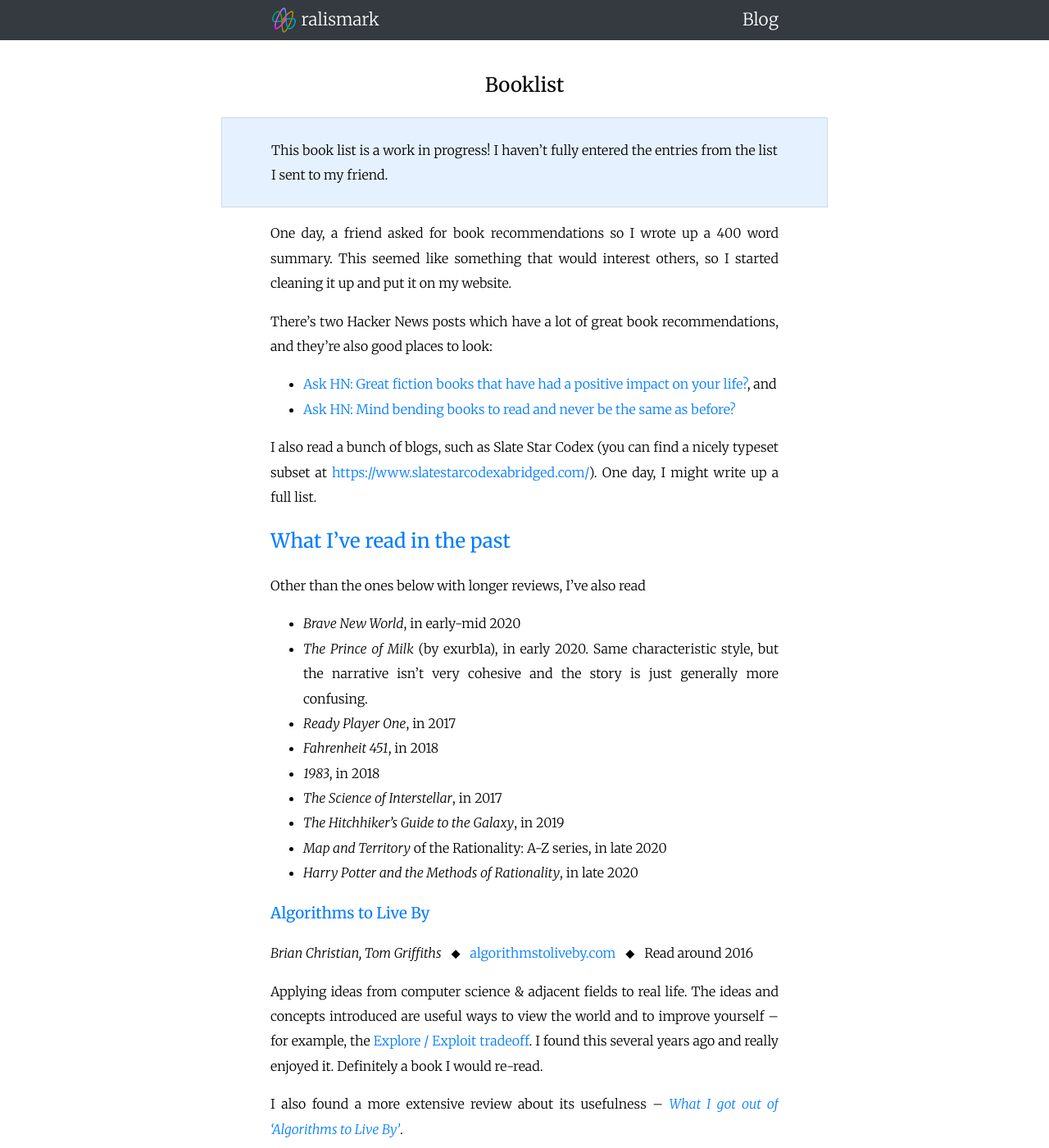
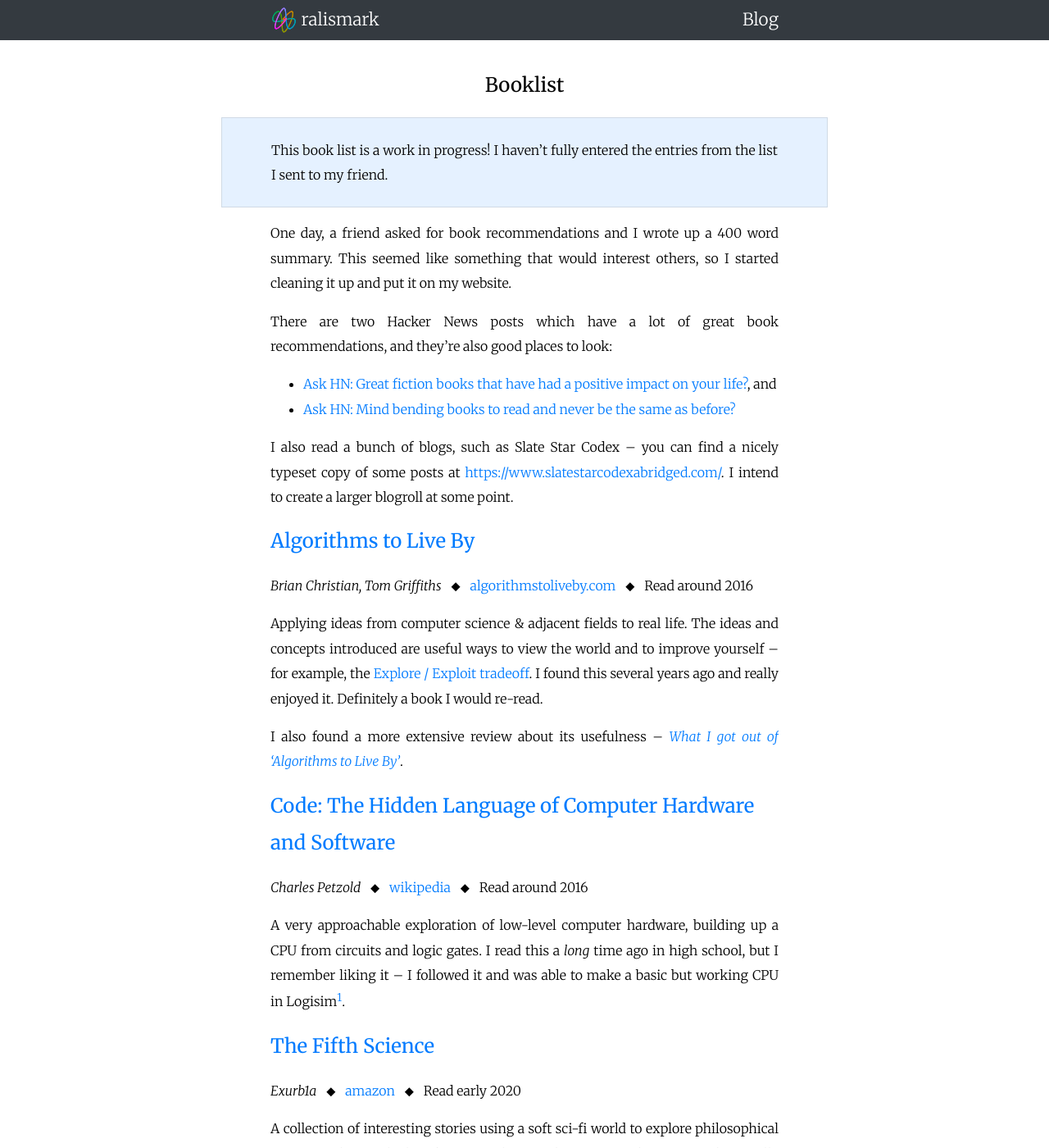
Before and after one commit to ralismark/ralismark.github.io, a Jekyll site: the page built from booklist.md, in a window 1280 px wide and 1400 px high. Shown: the whole window at 82% size. Built offline with Jekyll 4.4.1, drawn with Linux system fonts in a browser that asks for light colours; nearby versions of some CDN libraries; some of the changed text lies outside the part shown.

Commit message:
More work on booklist

```diff
--- a/booklist.md
+++ b/booklist.md
@@ -1,36 +1,22 @@
 ---
 layout: article
-title: Book list
+title: Booklist
 ---
 
 <h1>Booklist</h1>
 
 > This book list is a work in progress! I haven't fully entered the entries from the list I sent to my friend.
 
-One day, a friend asked for book recommendations so I wrote up a 400 word summary. This seemed like something that would interest others, so I started cleaning it up and put it on my website.
+One day, a friend asked for book recommendations and I wrote up a 400 word summary. This seemed like something that would interest others, so I started cleaning it up and put it on my website.
 
-There's two Hacker News posts which have a lot of great book recommendations, and they're also good places to look:
+There are two Hacker News posts which have a lot of great book recommendations, and they're also good places to look:
 
 - [Ask HN: Great fiction books that have had a positive impact on your life?](https://news.ycombinator.com/item?id=22718592), and
 - [Ask HN: Mind bending books to read and never be the same as before?](https://news.ycombinator.com/item?id=23151144)
 
-I also read a bunch of blogs, such as Slate Star Codex (you can find a nicely typeset subset at <https://www.slatestarcodexabridged.com/>). One day, I might write up a full list.
+I also read a bunch of blogs, such as Slate Star Codex -- you can find a nicely typeset copy of some posts at <https://www.slatestarcodexabridged.com/>. I intend to create a larger blogroll at some point.
 
-# What I've read in the past
-
-Other than the ones below with longer reviews, I've also read
-
-- *Brave New World*, in early-mid 2020
-- *The Prince of Milk* (by exurb1a), in early 2020. Same characteristic style, but the narrative isn't very cohesive and the story is just generally more confusing.
-- *Ready Player One*, in 2017
-- *Fahrenheit 451*, in 2018
-- *1983*, in 2018
-- *The Science of Interstellar*, in 2017
-- *The Hitchhiker's Guide to the Galaxy*, in 2019
-- *Map and Territory* of the Rationality: A-Z series, in late 2020
-- *Harry Potter and the Methods of Rationality*, in late 2020
-
-## Algorithms to Live By
+# Algorithms to Live By
 
 {: .li-flat }
 - *Brian Christian, Tom Griffiths*
@@ -41,7 +27,7 @@
 
 I also found a more extensive review about its usefulness -- [*What I got out of 'Algorithms to Live By'*](https://www.lesswrong.com/posts/62PRkMtu5jiBA9wLN/what-i-got-out-of-algorithms-to-live-by).
 
-## Code: The Hidden Language of Computer Hardware and Software
+# Code: The Hidden Language of Computer Hardware and Software
 
 {: .li-flat }
 - *Charles Petzold*
@@ -52,7 +38,7 @@
 
 [^1]: Logisim is quite old and has a few bugs. There are some rewrites of it, such as [Logisim Evolution](https://github.com/reds-heig/logisim-evolution)
 
-## The Fifth Science
+# The Fifth Science
 
 {: .li-flat }
 - *Exurb1a*
@@ -63,11 +49,44 @@
 
 Have a look at [exurb1a's youtube videos](https://www.youtube.com/c/Exurb1a), in particular [The Lantern](https://www.youtube.com/watch?v=um6cGuJ4mNE), which is a chapter from this book, to see if you'll like it.
 
-## Foundation
+# The Prince of Milk
+
+{: .li-flat }
+- Exurb1a
+- [amazon](https://www.amazon.com.au/Prince-Milk-Exurb1a/dp/1983699748)
+- Read early 2020
+
+A really strange story with magic and philosophy.
+Same characteristic style as Exurb1a's other works, but I found the narrative quite hard to follow and mostly just confusing.
+
+# Foundation
 
 {: .li-flat }
 - *Isaac Asimov*
 - [wikipedia](https://en.wikipedia.org/wiki/Foundation_(Asimov_novel))
 - Read mid 2020
 
-A futuristic story following intelligent characters who influence societies. Asimov creates a really good sense of scope from the high-level sweeps of history and politics. Only downside is that it feels like the protagonists' plans are made foolproof by Plot Magic.
+A futuristic story following intelligent characters who influence societies. Asimov creates a really good sense of scope from the high-level sweeps of history and politics, and the plot is not too simple. Only downside is that it feels like the protagonists' plans are made foolproof by Plot Magic, but the positives definitely make up for this.
+
+# Nineteen Eighty-Four
+
+{: .li-flat }
+- *George Orwell*
+- [wikipedia](https://en.wikipedia.org/wiki/Nineteen_Eighty-Four)
+- Read late 2018
+
+A classic must-read book. Like seriously, you have to read it if you haven't already.
+
+# The rest
+
+Other than the ones above with longer reviews, I've also read
+
+- *Brave New World*, in early-mid 2020
+- *Ready Player One*, in 2017
+- *Fahrenheit 451*, in 2018
+- *The Science of Interstellar*, in 2017
+- *The Hitchhiker's Guide to the Galaxy*, in 2019
+- *Map and Territory* of the Rationality: A-Z series, in late 2020
+- *Harry Potter and the Methods of Rationality*, in late 2020
+
+I may write a more extensive review for them in the future.
```
